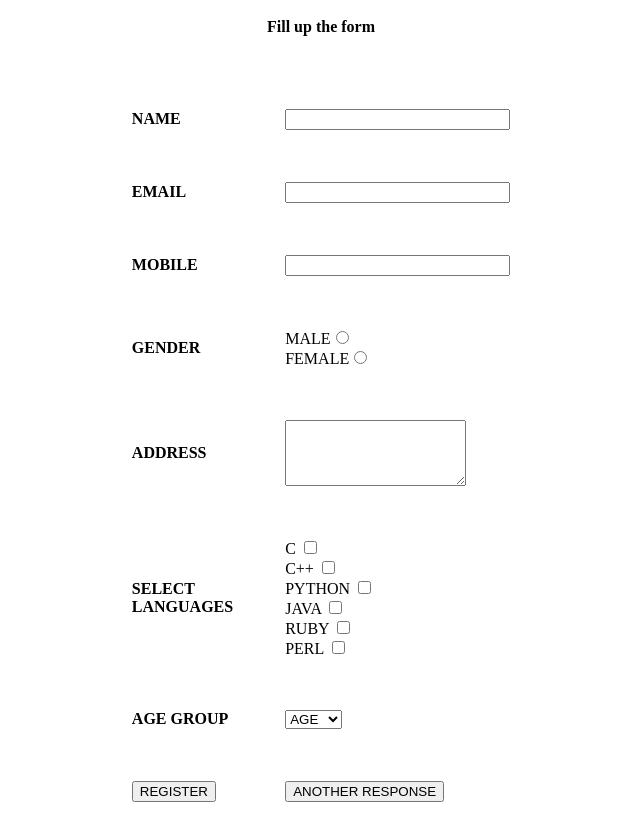
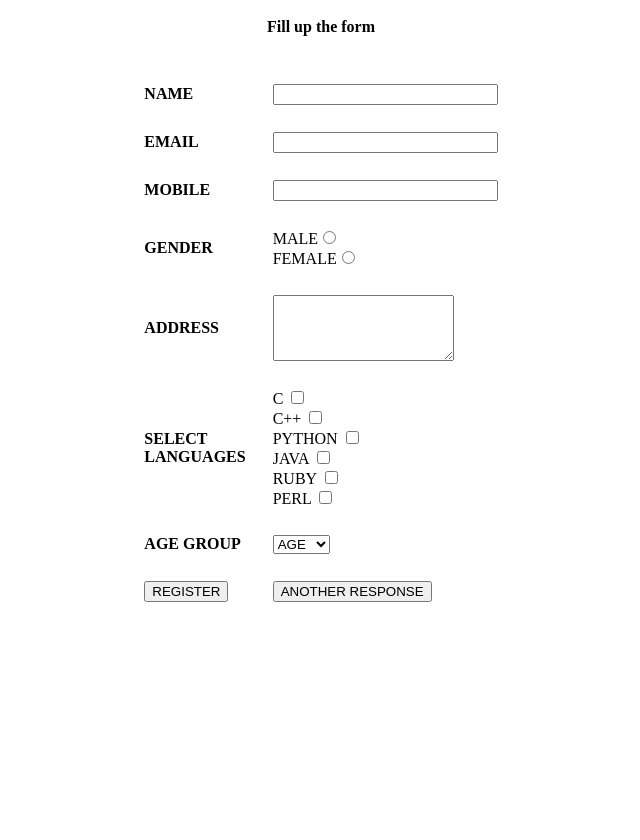
Before and after one commit to Swethavdevan/form2, a plain HTML site: page index.html in a window 1280 px wide. Shown: the part 48-888 px from the top of the page, without its empty margins (319-959 px from the left). After the commit the page ends 800 px from the top, so only its background shows below. Drawn offline with Linux system fonts and the light colour scheme.

Commit message:
Update index.html

```diff
--- a/index.html
+++ b/index.html
@@ -6,7 +6,7 @@
  <CENTER>
 <H1>REGISTER YOURSELF</H1>
   <H4>Fill up the form</H4>
-  <TABLE width="50" cellspacing="50">
+  <TABLE width="50" cellspacing="25">
   <FORM METHOD="POST" ACTION="/cai-b in/formmail">
    <INPUT TYPE="hidden"NAME="recipient" VALUE="swethavdevan@gmail.com">
    <INPUT TYPE="hidden"NAME="subject" VALUE="Registration Form">
```
